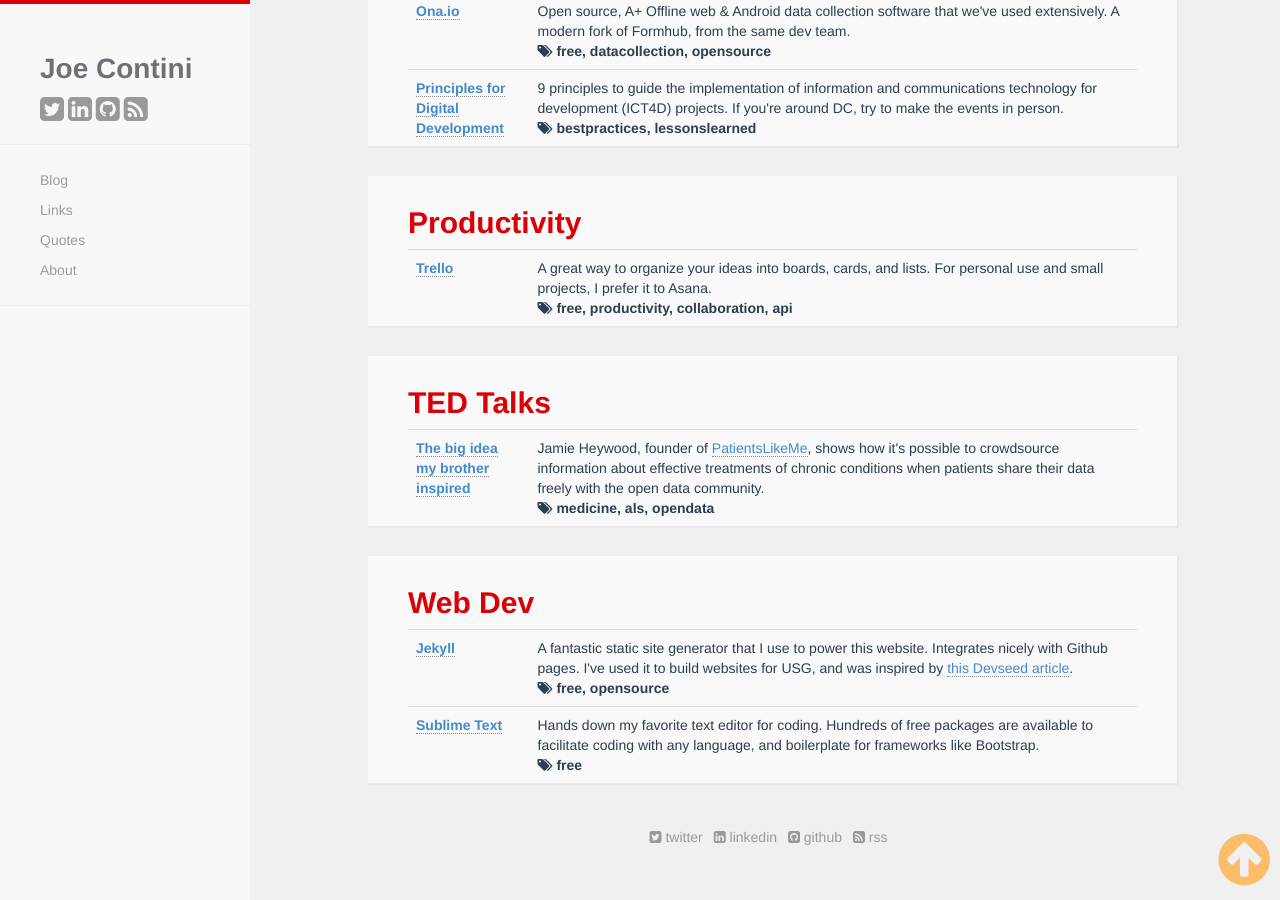
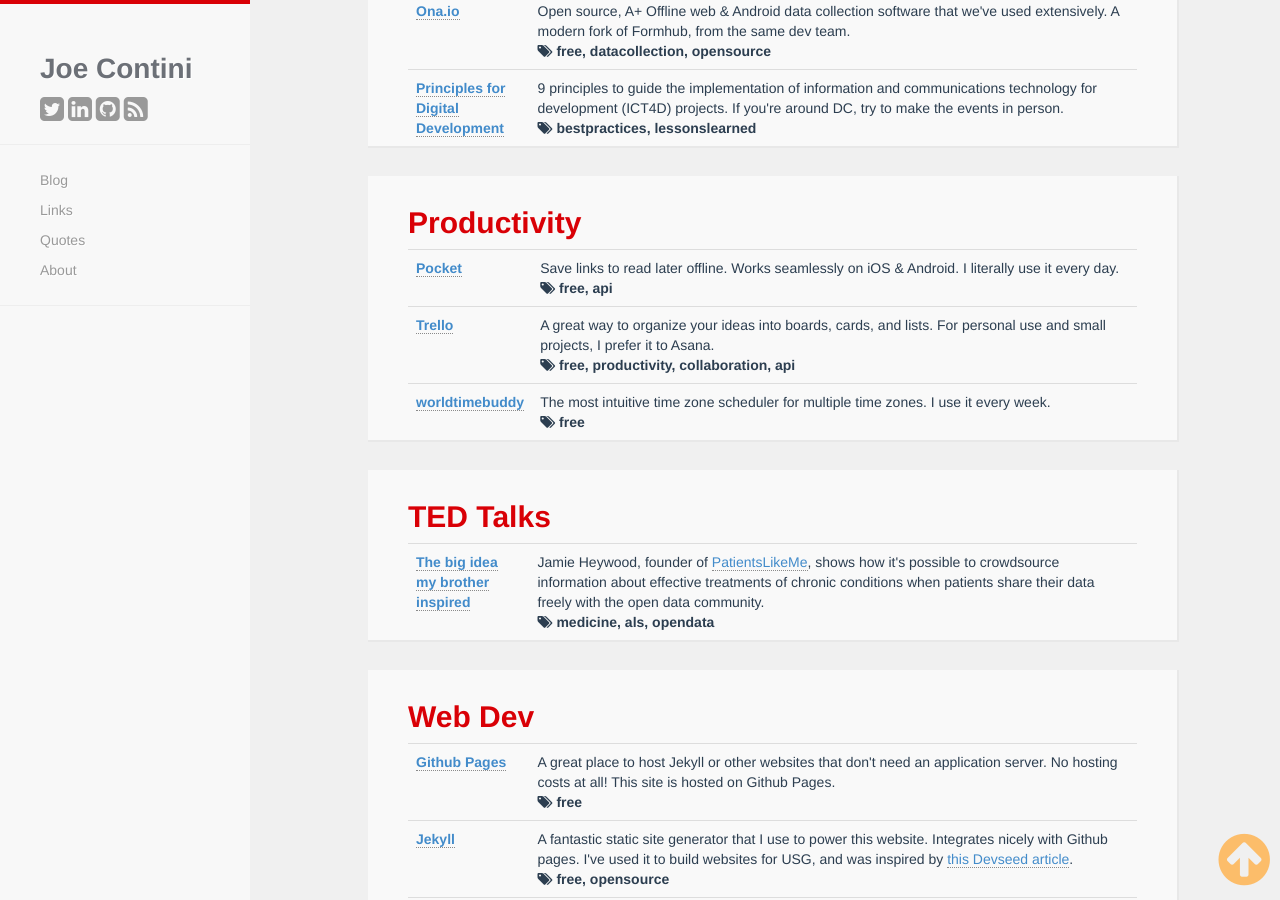
Before and after one commit to jcontini/old-jekyll-site, a Jekyll site: the page built from links.html, in a window 1280 px wide and 900 px high, scrolled down 378 px. Built offline with Jekyll 4.4.1, drawn with Linux system fonts in a browser that asks for light colours; nearby versions of some CDN libraries; Markdown is read by kramdown in place of the engine named in the settings; comment, search, counter and statistics services are not loaded.

Commit message:
Added some links & sort by name

```diff
--- a/_data/links.json
+++ b/_data/links.json
@@ -40,5 +40,26 @@
 		"what":"A great way to organize your ideas into boards, cards, and lists. For personal use and small projects, I prefer it to Asana.",
 		"category":"Productivity",
 		"tags":["free","productivity","collaboration","api"]
+	},
+	{
+		"name":"worldtimebuddy",
+		"url":"http://www.worldtimebuddy.com/",
+		"what":"The most intuitive time zone scheduler for multiple time zones. I use it every week.",
+		"category":"Productivity",
+		"tags":["free"]
+	},
+	{
+		"name":"Pocket",
+		"url":"https://getpocket.com/",
+		"what":"Save links to read later offline. Works seamlessly on iOS & Android. I literally use it every day.",
+		"category":"Productivity",
+		"tags":["free","api"]
+	},
+	{
+		"name":"Github Pages",
+		"url":"https://pages.github.com/",
+		"what":"A great place to host Jekyll or other websites that don't need an application server. No hosting costs at all! This site is hosted on Github Pages.",
+		"category":"Web Dev",
+		"tags":["free"]
 	}
 ]
--- a/links.html
+++ b/links.html
@@ -14,13 +14,13 @@
   <br>
   <hr />
 </div>
-
+  {% assign sorted_links = (site.data.links | sort: 'name') %}
   {% for cat in categories %}
   <div class="page" id="{{ cat | remove:' ' }}">
     <h2>{{ cat }}</h2>
     <table class="table table-hover table-striped">
       <tbody>
-        {% for link in site.data.links %}{% if link.category == cat %}
+        {% for link in sorted_links %}{% if link.category == cat %}
         <tr>
           <td valign="top" class="col-sm-2">
             <a href="{{ link.url }}" target="_blank"><b>{{ link.name }}</b></a>
```
Also changed, not shown: contact.html (deleted), 1 other file.
